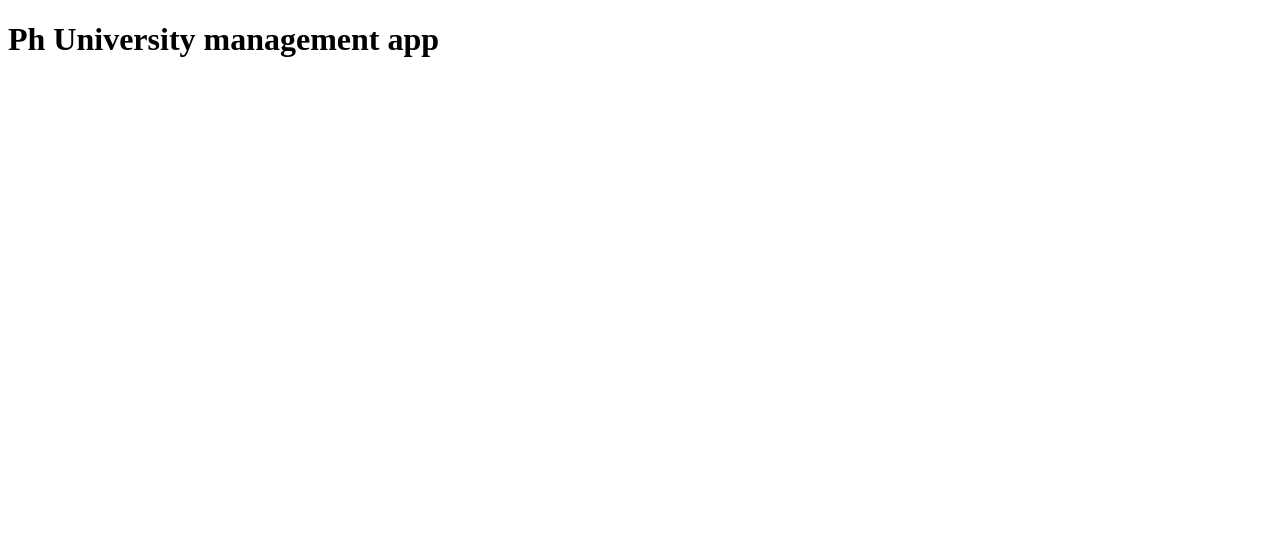
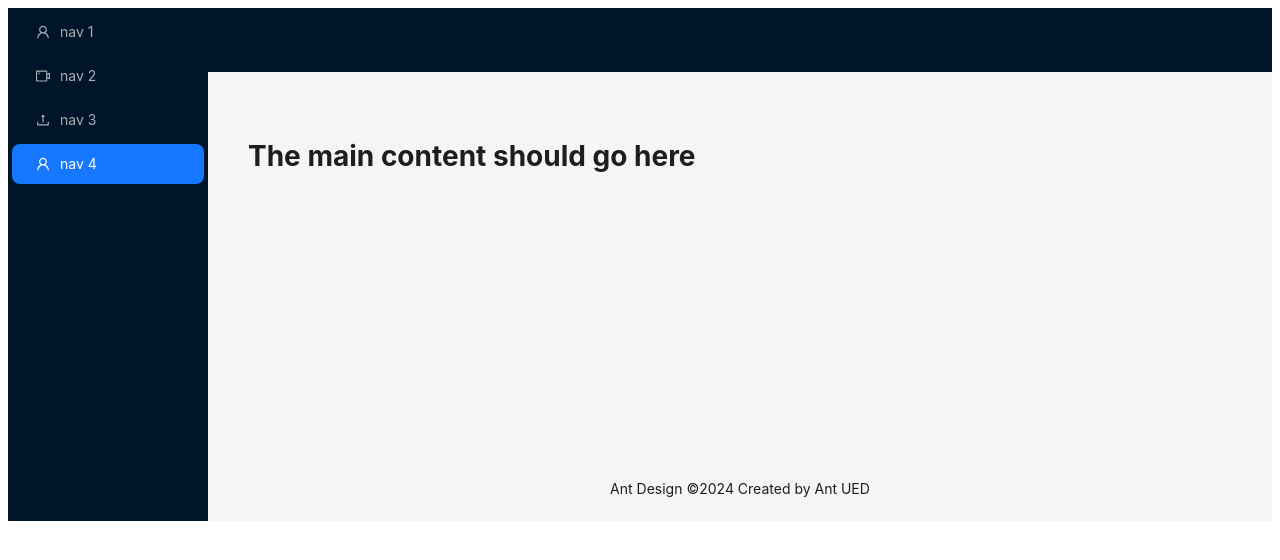
Before and after one commit to aothymoon59/PH_University_Client, a React (Vite) app: page / in a window 1280 px wide. Shown: the top 560 px of the page. Built offline with nearby package versions, Linux system fonts and the light colour scheme.

Commit message:
layout component with ant design

```diff
--- a/package.json
+++ b/package.json
@@ -10,6 +10,7 @@
     "preview": "vite preview"
   },
   "dependencies": {
+    "@ant-design/icons": "^5.2.6",
     "antd": "^5.13.1",
     "react": "^18.2.0",
     "react-dom": "^18.2.0",
--- a/src/App.tsx
+++ b/src/App.tsx
@@ -1,7 +1,9 @@
+import MainLayout from "./components/layout/MainLayout";
+
 function App() {
   return (
     <>
-      <h1>Ph University management app</h1>
+      <MainLayout />
     </>
   );
 }
--- /dev/null
+++ b/src/components/layout/MainLayout.tsx
@@ -0,0 +1,62 @@
+import { Layout, Menu } from "antd";
+import {
+  UploadOutlined,
+  UserOutlined,
+  VideoCameraOutlined,
+} from "@ant-design/icons";
+import { createElement } from "react";
+const { Header, Content, Footer, Sider } = Layout;
+
+const items = [
+  UserOutlined,
+  VideoCameraOutlined,
+  UploadOutlined,
+  UserOutlined,
+].map((icon, index) => ({
+  key: String(index + 1),
+  icon: createElement(icon),
+  label: `nav ${index + 1}`,
+}));
+
+const MainLayout = () => {
+  return (
+    <Layout>
+      <Sider
+        breakpoint="lg"
+        collapsedWidth="0"
+        onBreakpoint={(broken) => {
+          console.log(broken);
+        }}
+        onCollapse={(collapsed, type) => {
+          console.log(collapsed, type);
+        }}
+      >
+        <div className="demo-logo-vertical" />
+        <Menu
+          theme="dark"
+          mode="inline"
+          defaultSelectedKeys={["4"]}
+          items={items}
+        />
+      </Sider>
+      <Layout>
+        <Header style={{ padding: 0 }} />
+        <Content style={{ margin: "24px 16px 0" }}>
+          <div
+            style={{
+              padding: 24,
+              minHeight: 360,
+            }}
+          >
+            <h1>The main content should go here</h1>
+          </div>
+        </Content>
+        <Footer style={{ textAlign: "center" }}>
+          Ant Design ©{new Date().getFullYear()} Created by Ant UED
+        </Footer>
+      </Layout>
+    </Layout>
+  );
+};
+
+export default MainLayout;
```
Also changed, not shown: src/components/layout/AdminLayout.tsx (added, +9 -0 lines), 2 other files (tests, documents, lock files or other folders).
